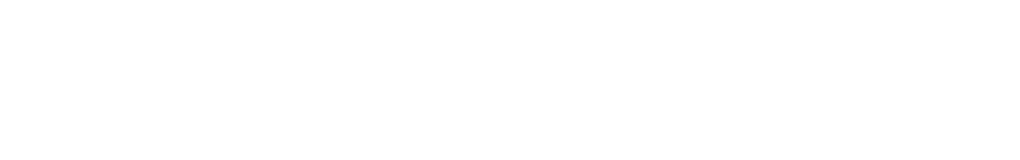
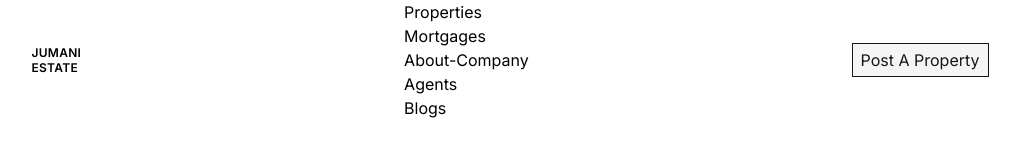
Before and after one commit to shuraimbalochofficial/RealEstateWebsite, a plain HTML site: page index.html in a window 1280 px wide. Shown: the whole page, without its empty margins (130-1150 px from the left). Drawn offline with nearby package versions, Linux system fonts and the light colour scheme.

Commit message:
Working On Navbar

```diff
--- a/index.html
+++ b/index.html
@@ -4,6 +4,46 @@
     <meta charset="UTF-8" />
     <meta name="viewport" content="width=device-width, initial-scale=1.0" />
     <title>Real Estate Website</title>
+
+    <script src="https://cdn.tailwindcss.com"></script>
+
+    <link
+      href="https://fonts.googleapis.com/css2?family=Inter:wght@400;500;600&display=swap"
+      rel="stylesheet"
+    />
+
+    <style>
+      body {
+        font-family: "Inter", Sans-serif;
+      }
+
+    </style>
   </head>
-  <body></body>
+  <body class="">
+    <header class="bg-white">
+      <nav class="flex justify-around items-center">
+        <!-- LOGO  -->
+        <a href="#" class="text-xs font-semibold leading-tight tracking-wide"
+          >JUMANI <br />
+          ESTATE</a
+        >
+
+        <!-- Links -->
+        <ul>
+          <li><a href="#">Properties</a></li>
+          <li><a href="#">Mortgages</a></li>
+          <li><a href="#">About-Company</a></li>
+          <li><a href="#">Agents</a></li>
+          <li><a href="#">Blogs</a></li>
+        </ul>
+
+        <!-- Button -->
+        <button
+          class="border border-neutral-900 bg-neutral-100 text-neutral-900 py-1 px-2 hover:bg-neutral-800 hover:text-neutral-100 transition duration-300"
+        >
+          Post A Property
+        </button>
+      </nav>
+    </header>
+  </body>
 </html>
```
